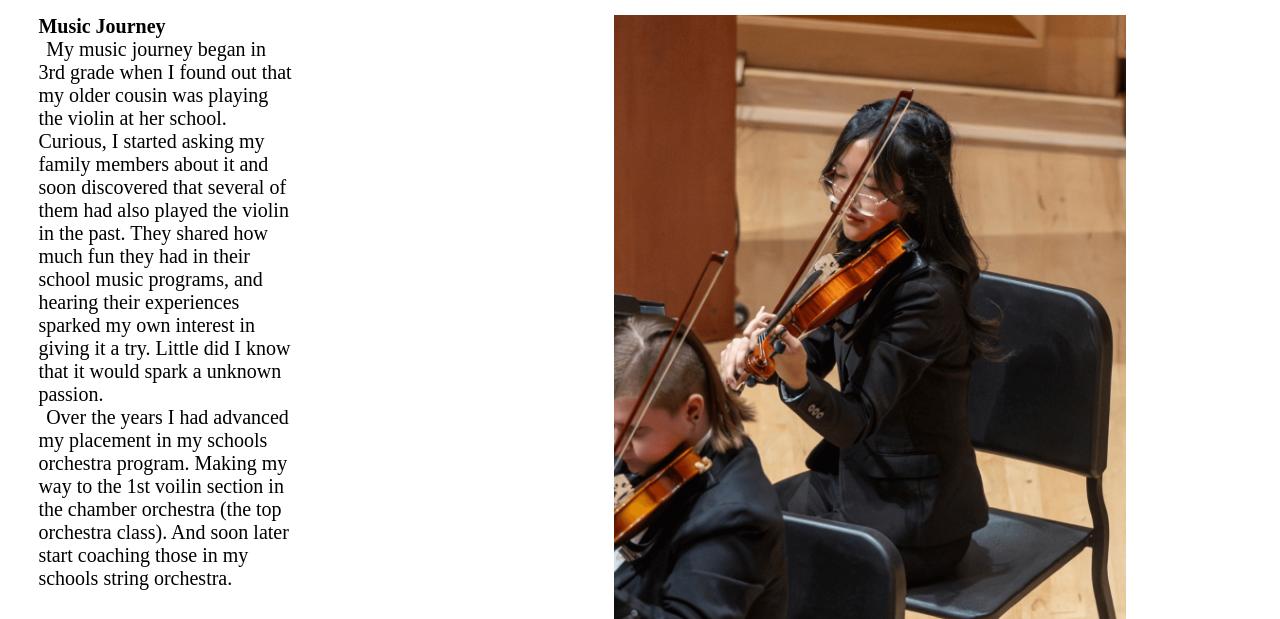
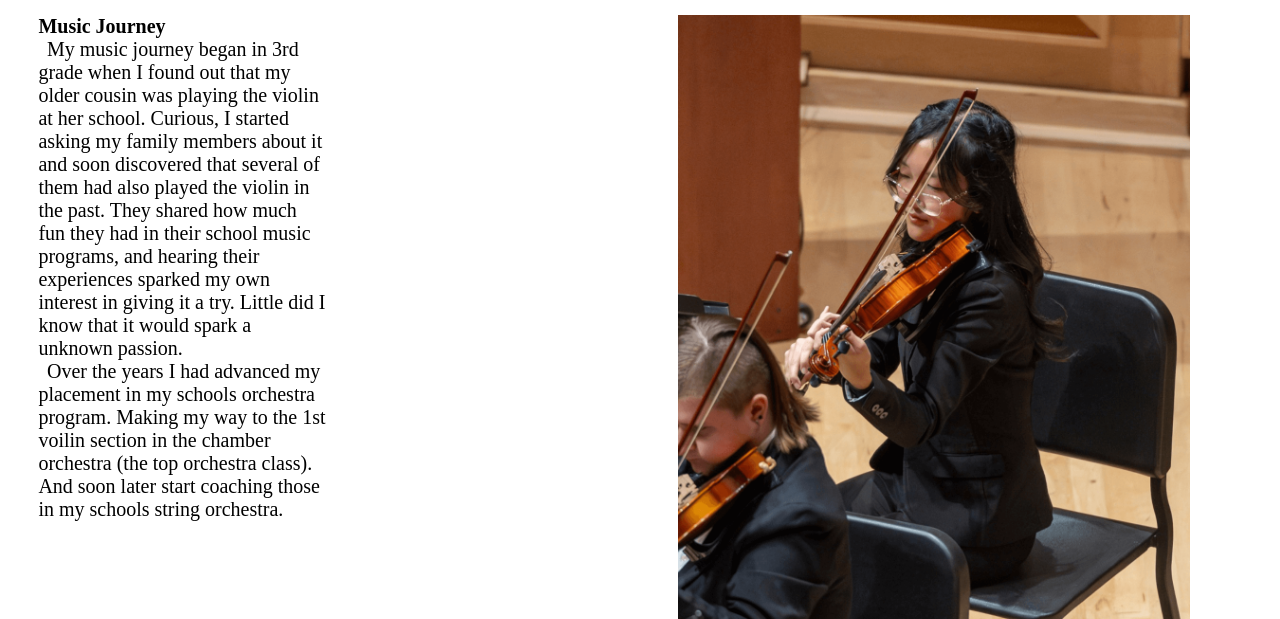
Before and after one commit to CartWebApp/portfolio-website-daisy-vang, a plain HTML site: page html/music.html in a window 1280 px wide. Shown: the part 181-800 px from the top of the page. Drawn offline with Linux system fonts and the light colour scheme.

Commit message:
adjusted some things

```diff
--- a/css/music.css
+++ b/css/music.css
@@ -44,7 +44,7 @@ h2 {
 }
 
 .journ div {
-    width: 45%;
+    width: 50%;
     margin-left: 3%;
 }
 
--- a/html/music.html
+++ b/html/music.html
@@ -40,7 +40,7 @@
     <p>My music journey began in 3rd grade when I found out that my older cousin was playing the violin at her school. Curious, I started asking my family members about it and soon discovered that several of them had also played the violin in the past. They shared how much fun they had in their school music programs, and hearing their experiences sparked my own interest in giving it a try. Little did I know that it would spark a unknown passion.</p>
     <p>Over the years I had advanced my placement in my schools orchestra program. Making my way to the 1st voilin section in the chamber orchestra (the top orchestra class). And soon later start coaching those in my schools string orchestra.</p>
     </div>
-    <img src="/img/me-violin.png" alt="music" width="40%">
+    <img src="/img/me-violin.png" alt="music" width="40%" height="40%">
 </section>
 
 <br>
```
